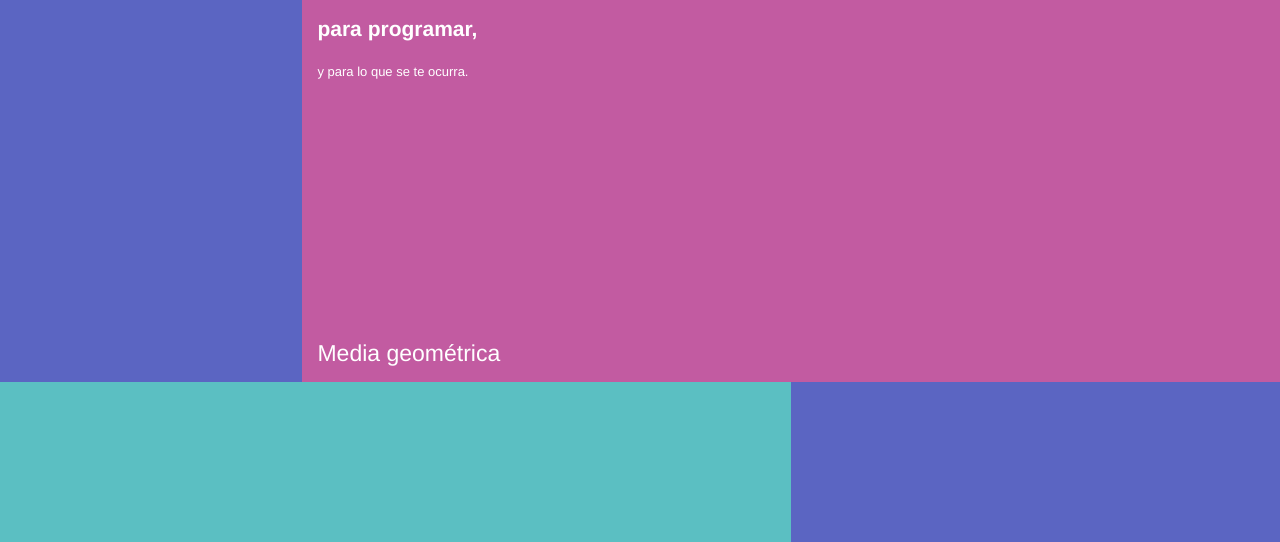
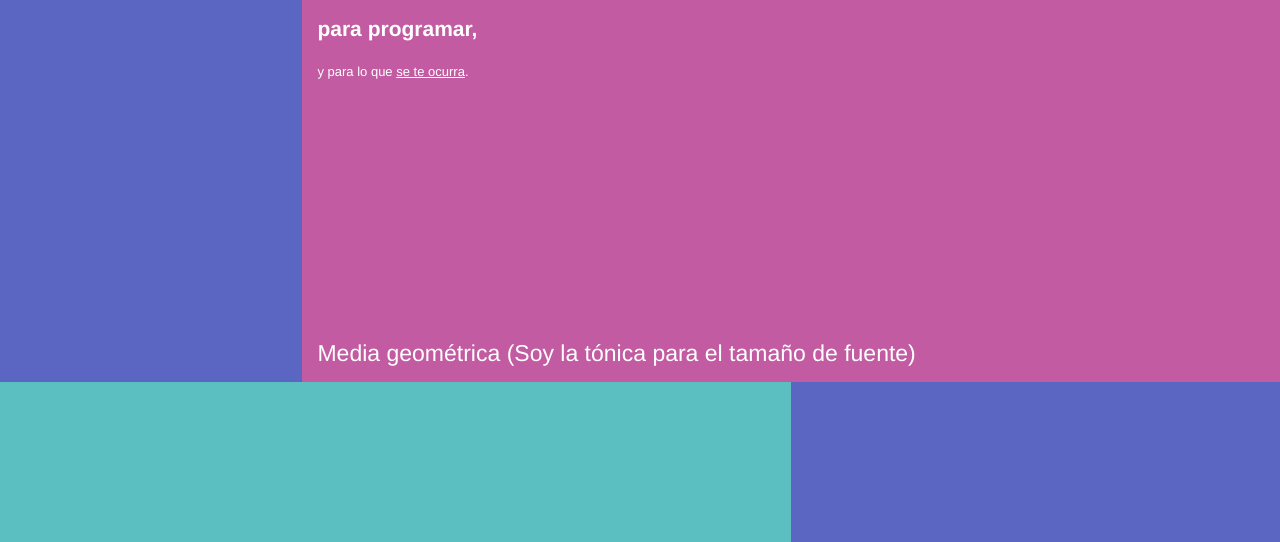
Before and after one commit to blackweaver/harmonic-composition, a website: page public/index.html in a window 1280 px wide. Shown: the part 258-800 px from the top of the page. Drawn offline with Linux system fonts and the light colour scheme.

Commit message:
Colors, images, readme, texts

```diff
--- a/public/index.html
+++ b/public/index.html
@@ -18,8 +18,8 @@
             <h1 class="gap-md font-size-lg">Composición armónica</h1>
             <h2 class="gap-md font-size-md">Para diseñar,</h2>
             <h3 class="gap-md font-size-sm">para programar,</h3>
-            <p class="gap-md font-size-xs">y para lo que se te ocurra.</p>
-            <blockquote class="gm gap-md">Media geométrica</blockquote>
+            <p class="gap-md font-size-xs">y para lo que <a href="https://www.youtube.com/watch?v=4fk2prKnYnI" target="_blank">se te ocurra</a>.</p>
+            <blockquote class="gm gap-md">Media geométrica (Soy la tónica para el tamaño de fuente)</blockquote>
         </div>
     </section>
     <section class="container media-md media-sm">
--- a/sass/base/_general.scss
+++ b/sass/base/_general.scss
@@ -6,8 +6,9 @@ body { margin: 0; background: white; height: 100%; color: white; font-family: He
         &:nth-child(3) { height: 20%; }
     }
 }
-.container { display: flex; margin: 0 auto; width: 100%; max-width: $media * 1px; }
+a { color: white; }
 blockquote {
     position: absolute;
     bottom: 0;
 }
+.container { display: flex; margin: 0 auto; width: 100%; max-width: $media * 1px; }
```
Also changed, not shown: README.md, public/aureo.jpg (added), public/index.css, public/triada.jpg (added).
